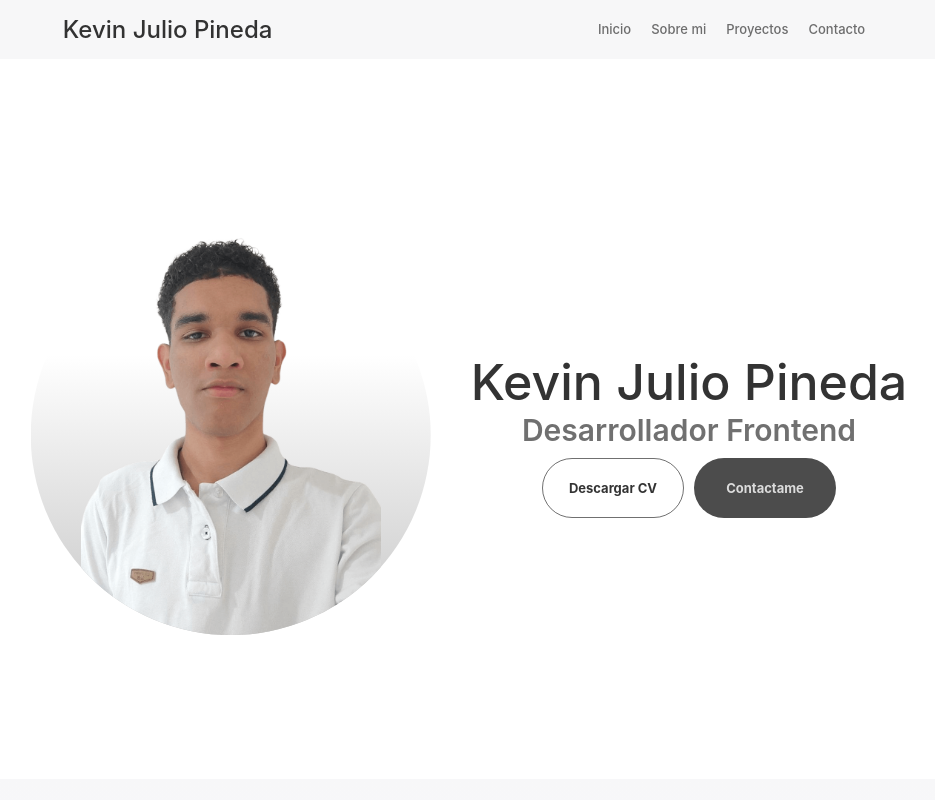
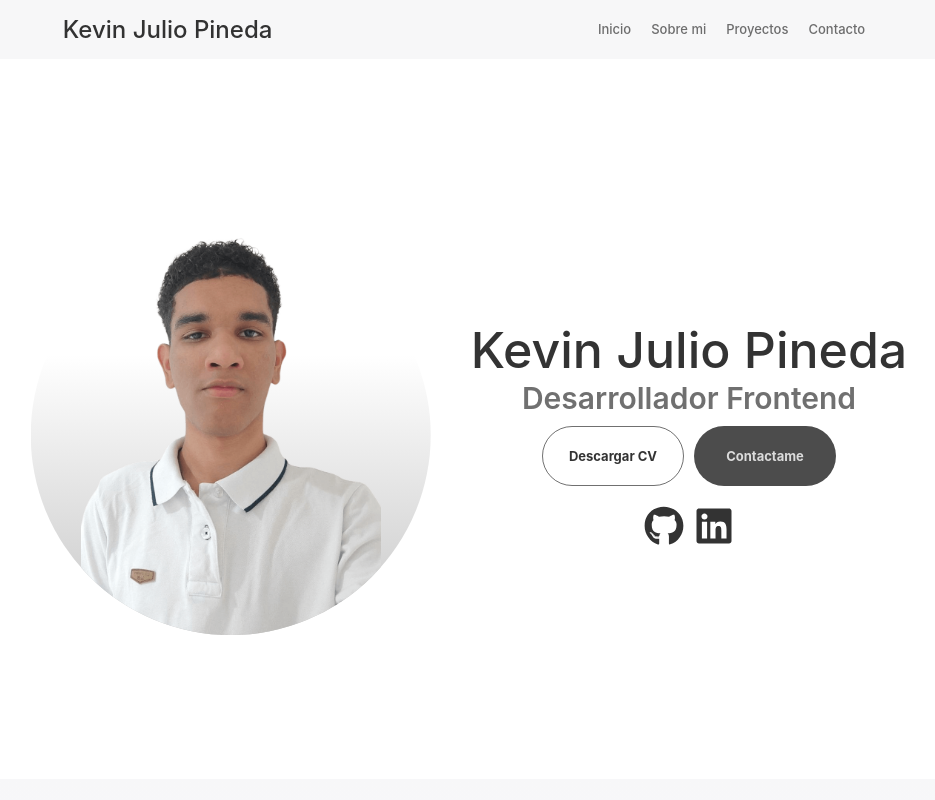
Before and after one commit to KevinJp21/Portfolio-KJ, a React (Vite) app: page /home in a window 1280 px wide. Shown: the top 800 px of the page, without its empty margins (171-1106 px from the left). Built offline with nearby package versions, Linux system fonts and the light colour scheme; a web font is replaced by a local one.

Commit message:
Agregando botones de ln y gitgub

```diff
--- a/src/Components/NavBar/FloatNavbar.css
+++ b/src/Components/NavBar/FloatNavbar.css
@@ -51,6 +51,7 @@
 
 .home-icon:hover{
     fill: var(--Grey-HoverLinks);
+    transform: scale(1.5);
 
 }
 
--- a/src/Secciones/SeccionesHome/Start/Start.css
+++ b/src/Secciones/SeccionesHome/Start/Start.css
@@ -103,6 +103,25 @@
     border: 1px solid var(--Grey);
 }
 
+.BTNLinkSocialr{
+    margin-top: 20px;
+    display: flex;
+    justify-content: center;
+    align-items: center;
+    gap: 10px;
+}
+
+.iconSocials{
+    width: 40px;
+    height: 40px;
+    fill: var(--Grey-Dark);
+    transition: all .3s ease;
+}
+
+.iconSocials:hover{
+    transform: scale(1.5);
+}
+
 @media screen and (max-width: 1150px) {
     .ContainerStart{
         margin: 0;
--- a/src/Secciones/SeccionesHome/Start/Start.jsx
+++ b/src/Secciones/SeccionesHome/Start/Start.jsx
@@ -2,6 +2,8 @@ import React from 'react'
 import './Start.css'
 import imgProfile from '../../../assets/Images/KevinJP.webp'
 import CVKevin from '../../../assets/Docs/Kevin Julio CV.pdf'
+import {ReactComponent as IconGitHub} from '../../../assets/Icons/GitHub.svg'
+import {ReactComponent as IconLinkedin} from '../../../assets/Icons/Linkedin.svg'
 const Start = () => {
 
     const handleDownloadCV = () =>{
@@ -22,6 +24,10 @@ const Start = () => {
                         <button className='CVBtn' onClick={handleDownloadCV}><span>Descargar CV</span></button>
                         <button><span>Contactame</span></button>
                     </div>
+                    <div className="BTNLinkSocialr">
+                        <a className='LinkSocials' href='https://github.com/KevinJp21' target="_blank"><IconGitHub className="iconSocials" width="30px" height="30px"/></a>
+                        <a className='LinkSocials' href='https://www.linkedin.com/in/kevin-julio-667280240/' target="_blank"><IconLinkedin  className="iconSocials" width="30px" height="30px"/></a>
+                    </div>
                 </div>
             </div>
 
```
Also changed, not shown: src/assets/Icons/GitHub.svg (added), src/assets/Icons/Linkedin.svg (added).
